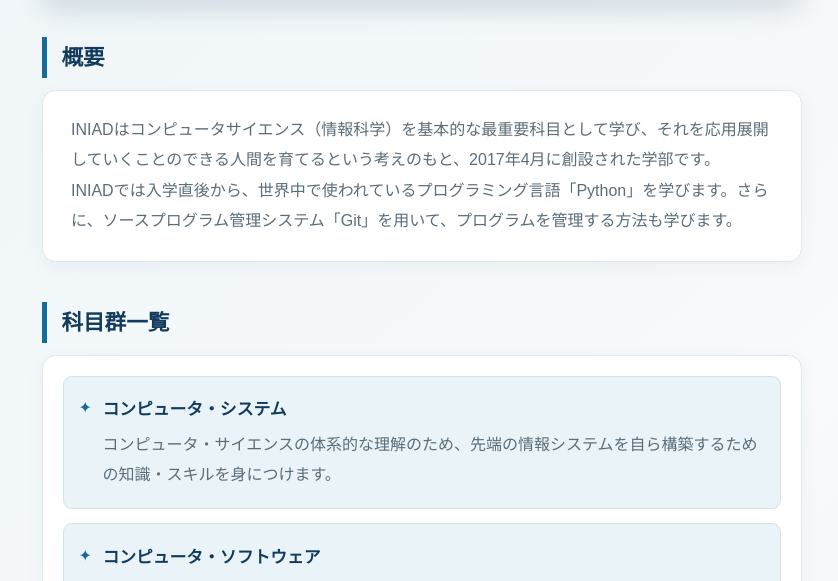
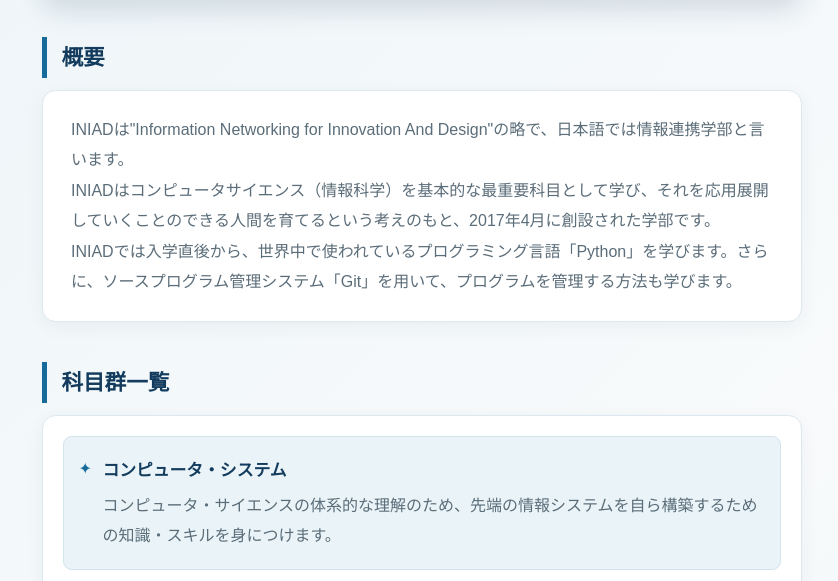
Before and after one commit to s15402600671/iniad-intro, a plain HTML site: page index.html in a window 1280 px wide. Shown: the part 191-772 px from the top of the page, without its empty margins (218-1056 px from the left). Drawn offline with Linux system fonts and the light colour scheme.

Commit message:
Update index.html

```diff
--- a/index.html
+++ b/index.html
@@ -9,7 +9,7 @@
   <body>
     <h1>INIADの紹介</h1>
     <h2>概要</h2>
-    <p>INIADはコンピュータサイエンス（情報科学）を基本的な最重要科目として学び、それを応用展開していくことのできる人間を育てるという考えのもと、2017年4月に創設された学部です。<br>INIADでは入学直後から、世界中で使われているプログラミング言語「Python」を学びます。さらに、ソースプログラム管理システム「Git」を用いて、プログラムを管理する方法も学びます。</p>
+    <p>INIADは"Information Networking for Innovation And Design"の略で、日本語では情報連携学部と言います。<br>INIADはコンピュータサイエンス（情報科学）を基本的な最重要科目として学び、それを応用展開していくことのできる人間を育てるという考えのもと、2017年4月に創設された学部です。<br>INIADでは入学直後から、世界中で使われているプログラミング言語「Python」を学びます。さらに、ソースプログラム管理システム「Git」を用いて、プログラムを管理する方法も学びます。</p>
     <h2>科目群一覧</h2>
     <ul>
       <li>
```
